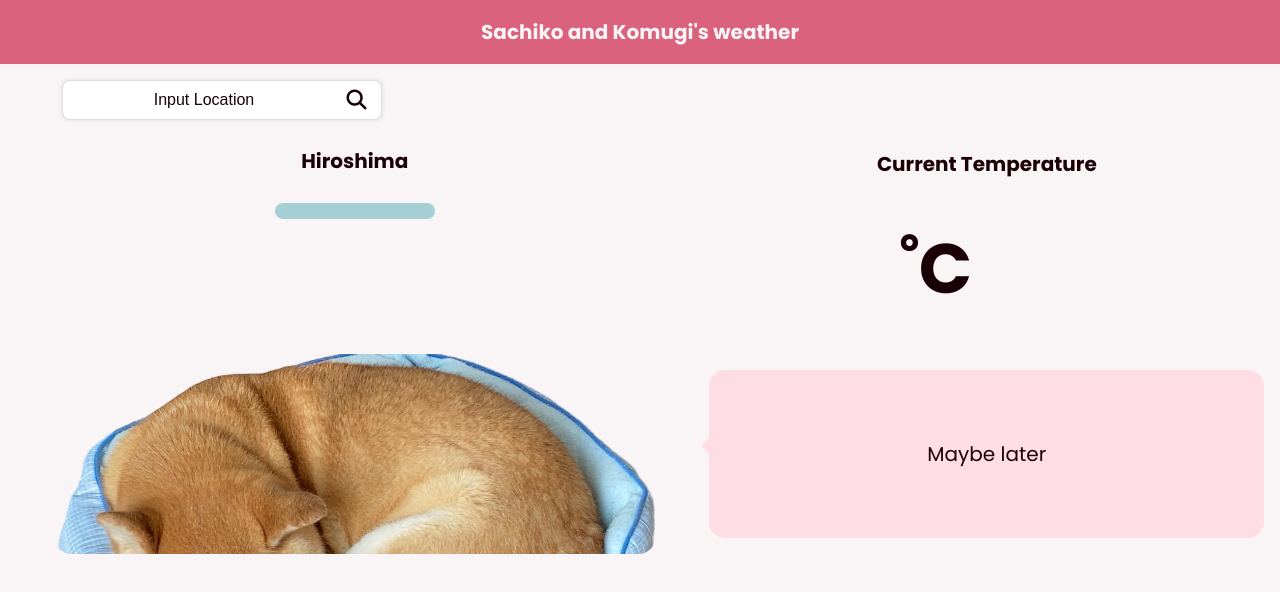
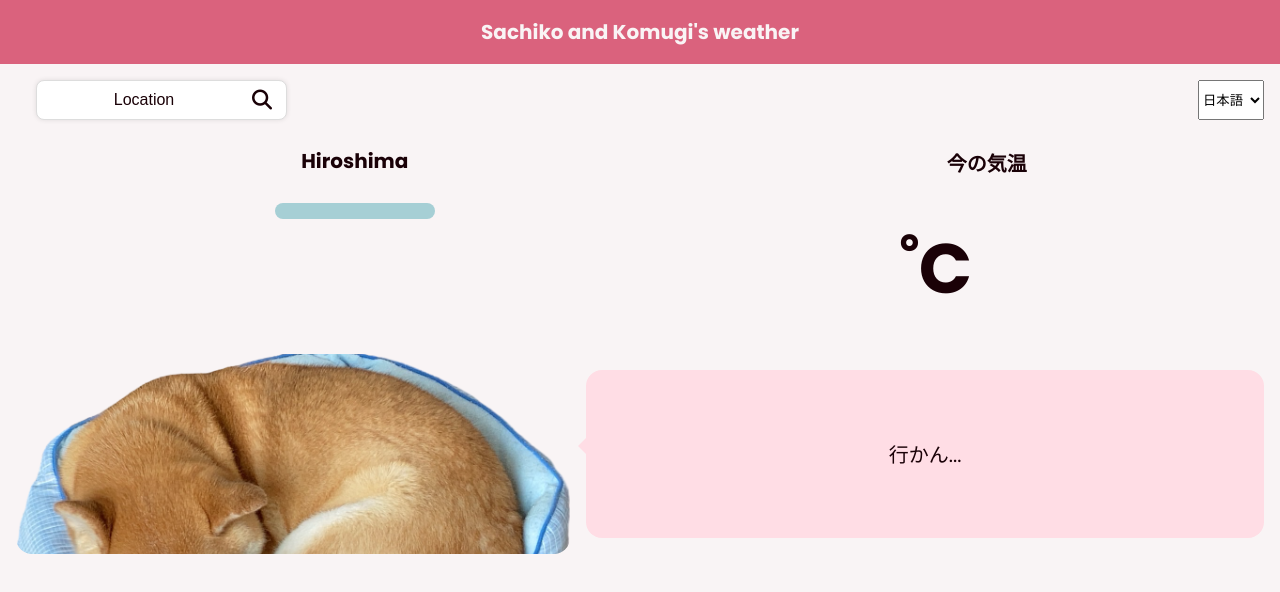
Before and after one commit to Misa2799/weather-forecast, a website with bundled scripts: page src/index.html in a window 1280 px wide. Built offline with nearby package versions, Linux system fonts and the light colour scheme; some packages are replaced by stand-ins of ours; no server answers.

Commit message:
change a default language

```diff
--- a/src/css/style.css
+++ b/src/css/style.css
@@ -52,8 +52,7 @@ header {
   height: 6.4rem;
 }
 .headerTittle {
-  /* font-size: 2.4rem; */
-  color: #f9f4f5; /* which white color is this?*/
+  color: #f9f4f5;
   text-align: center;
   line-height: 6.4rem;
 }
@@ -62,12 +61,13 @@ header {
 #top {
   display: flex;
   justify-content: space-between;
+  width: 100%;
   max-width: 100%;
 }
 
 /*---START Input Location ---*/
 .searchForm {
-  width: 40rem;
+  max-width: 28rem;
 }
 
 input[type="text"]:focus {
@@ -157,7 +157,7 @@ input[type="text"]:focus {
 }
 
 .walkingDogImg {
-  width: 55%;
+  width: 45%;
   display: flex;
   justify-content: center;
   align-items: center;
@@ -174,7 +174,7 @@ input[type="text"]:focus {
 }
 
 .textAboutWalking {
-  width: 45%;
+  width: 55%;
   font-size: 2rem;
 
   /*--- START balloon ---*/
@@ -204,6 +204,7 @@ input[type="text"]:focus {
   top: 50%;
   left: 50%;
   transform: translate(-50%, -50%);
+  width: 100%;
 }
 
 /*--- current hourly range P.O.P. ---*/
--- a/src/index.html
+++ b/src/index.html
@@ -29,16 +29,18 @@
         <div class="searchForm">
           <form action="" class="searchBox">
             <div class="icon-position">
-              <input
-                type="text"
-                id="searchCities"
-                placeholder=" Input Location "
-              />
+              <input type="text" id="searchCities" placeholder=" Location " />
               <i class="fa-solid fa-magnifying-glass fa-2x search-icon"></i>
             </div>
           </form>
         </div>
         <!-- END search form -->
+        <!-- START select languages -->
+        <select name="lang" id="lang">
+          <option value="ja" selected>日本語</option>
+          <option value="en">English</option>
+        </select>
+        <!-- END select languages -->
       </section>
 
       <!-- hero contents -->
@@ -63,7 +65,7 @@
 
         <!-- START current temperature info -->
         <div id="currentTemp">
-          <h1 class="currentTempTitle">Current Temperature</h1>
+          <h1 class="currentTempTitle">今の気温</h1>
           <div class="currentTemFlex">
             <p class="currentTempNum"></p>
             <p class="currentTempSym">˚C</p>
@@ -78,9 +80,9 @@
           <img src="images/stay-2.png" alt="a lazy dog" class="dogs" />
         </div>
         <ul class="textAboutWalking">
-          <li class="walkingCardsStay"><p class="cardText">Maybe later</p></li>
+          <li class="walkingCardsStay"><p class="cardText">行かん...</p></li>
           <li class="walkingCardsGo hidden">
-            <p class="cardText">Grandma! It's time to go for a walk!</p>
+            <p class="cardText">ばあちゃん！<br />散歩行こ！</p>
           </li>
         </ul>
       </section>
--- a/src/ts/components/fetchCurrentDate.ts
+++ b/src/ts/components/fetchCurrentDate.ts
@@ -2,13 +2,14 @@ import { config } from "../apikey.js";
 import { CurrentData } from "../type/CurrentData.js";
 
 const apiKey: string = config.apiKey;
-// console.log("apiKey", apiKey);
-// let splittedCity: string = "";
+
+const selected: HTMLSelectElement | null = document.querySelector("#lang");
+const lang = selected?.value || "ja";
 
 //START fetch api
 export async function fetchCurrentDate(city: string): Promise<CurrentData> {
   // fetch
-  const forecastUrl: string = `https://api.openweathermap.org/data/2.5/weather?q=${city}&appid=${apiKey}`;
+  const forecastUrl: string = `https://api.openweathermap.org/data/2.5/weather?q=${city}&appid=${apiKey}&lang=${lang}`;
 
   const response = await fetch(forecastUrl);
   if (!response.ok) {
```
